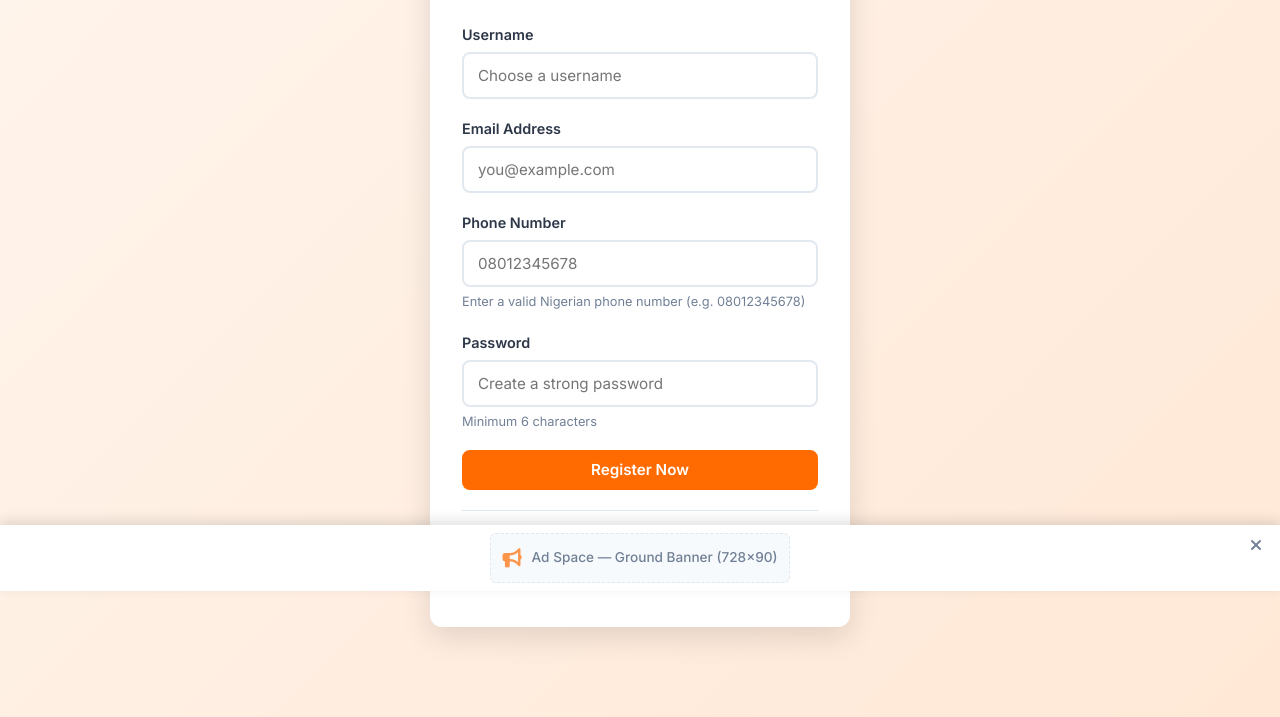
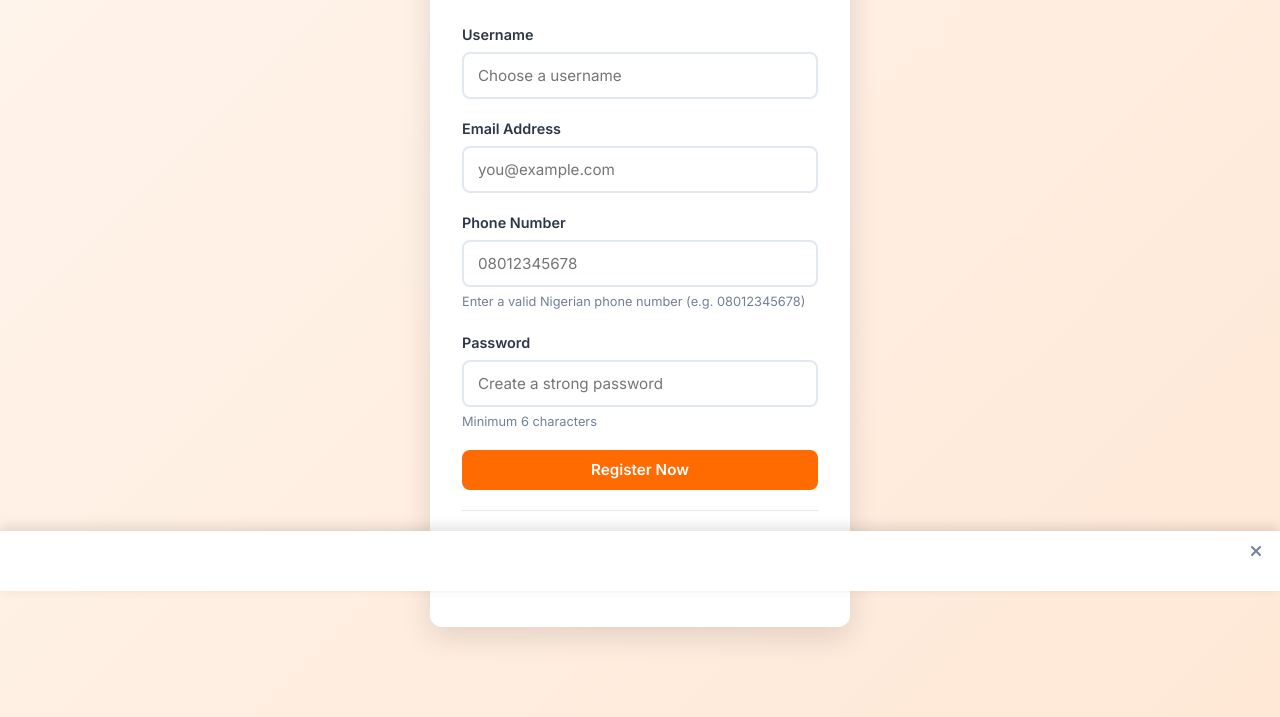
Before and after one commit to gigi-josh/manni, a website: page public/register.html in a window 1280 px wide. Shown: the part 209-926 px from the top of the page. Drawn offline with Linux system fonts and the light colour scheme.

Commit message:
Update register.html

```diff
--- a/public/register.html
+++ b/public/register.html
@@ -70,7 +70,7 @@
         </div>
     </div>
 
-    <!-- ================= GROUND BANNER AD ================= -->
+    <!-- ================= GROUND BANNER AD (Adsterra Native) ================= -->
     <div class="ground-banner" id="groundBanner">
         <button class="ground-banner-close"
                 onclick="document.getElementById('groundBanner').remove()"
@@ -78,19 +78,8 @@
             <i class="fas fa-times"></i>
         </button>
         <div class="ground-banner-content">
-            <!--
-                REPLACE with your real ad code:
-
-                <a href="https://your-advertiser-link.com" target="_blank" rel="noopener">
-                    <img src="https://your-ad-network.com/banner-728x90.jpg"
-                         alt="Advertisement"
-                         class="ground-banner-img">
-                </a>
-            -->
-            <div class="ground-banner-placeholder">
-                <i class="fas fa-bullhorn"></i>
-                <span>Ad Space — Ground Banner (728×90)</span>
-            </div>
+            <script async="async" data-cfasync="false" src="https://pl31287853.profitableratecpmnetwork.com/a633b05ec0e98ad0555f62c7620c4b83/invoke.js"></script>
+            <div id="container-a633b05ec0e98ad0555f62c7620c4b83"></div>
         </div>
     </div>
 
```
